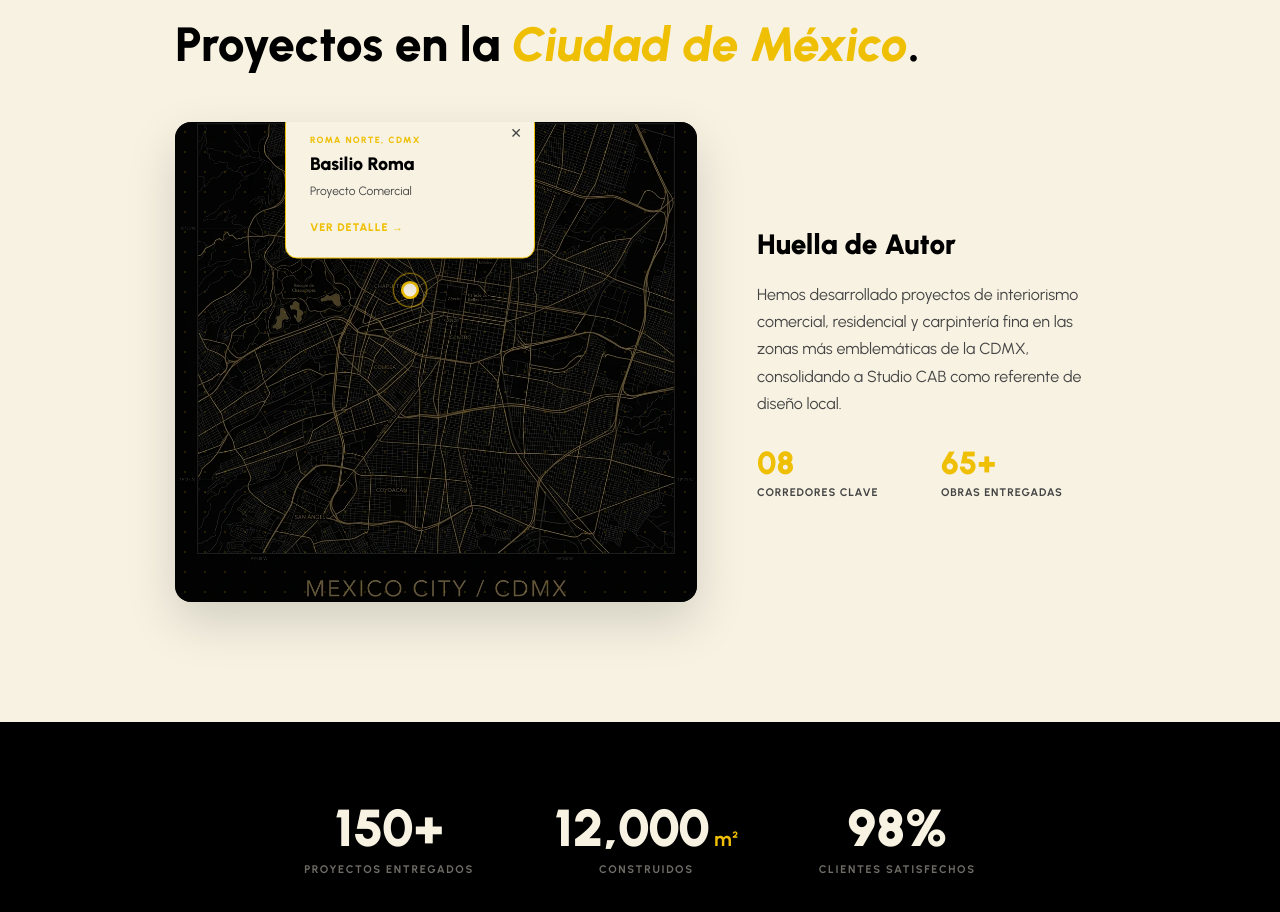
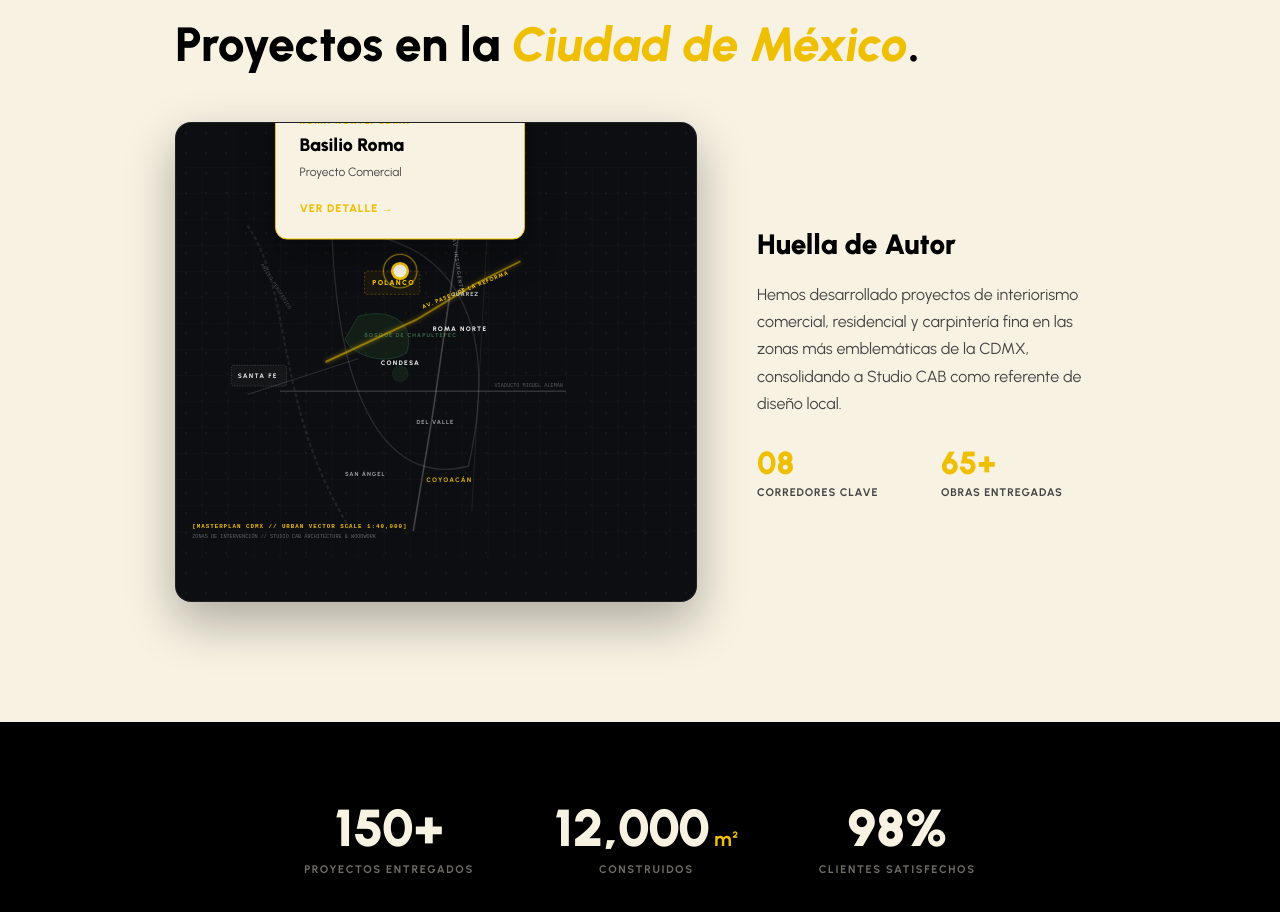
Before and after one commit to LucaFront-End/studio-cab-2, a React (Vite) app: page /proyectos in a window 1280 px wide. Shown: the part 1602-2514 px from the top of the page. Built offline with nearby package versions, Linux system fonts and the light colour scheme; no server answers; a web font is replaced by a local one.

Commit message:
feat: implement real architectural vector SVG map of CDMX with authentic avenues and neighborhood labels

```diff
--- /dev/null
+++ b/src/components/CdmxVectorMap.css
@@ -0,0 +1,10 @@
+.cdmx-vector-svg {
+  position: absolute;
+  inset: 0;
+  width: 100%;
+  height: 100%;
+  object-fit: cover;
+  pointer-events: none;
+  border-radius: 16px;
+  user-select: none;
+}
--- /dev/null
+++ b/src/components/CdmxVectorMap.jsx
@@ -0,0 +1,194 @@
+import './CdmxVectorMap.css';
+
+export default function CdmxVectorMap() {
+  return (
+    <svg
+      viewBox="0 0 800 600"
+      className="cdmx-vector-svg"
+      xmlns="http://www.w3.org/2000/svg"
+      aria-label="Mapa Vectorial de Proyectos CDMX Studio CAB"
+    >
+      <defs>
+        {/* Fine Architectural Grid Pattern */}
+        <pattern id="cdmxGrid" width="40" height="40" patternUnits="userSpaceOnUse">
+          <path d="M 40 0 L 0 0 0 40" fill="none" stroke="rgba(255, 255, 255, 0.04)" strokeWidth="1" />
+          <circle cx="40" cy="40" r="1" fill="rgba(239, 191, 4, 0.2)" />
+        </pattern>
+
+        {/* Glow Effects */}
+        <linearGradient id="reformaGlow" x1="0%" y1="0%" x2="100%" y2="100%">
+          <stop offset="0%" stopColor="#efbf04" stopOpacity="0.9" />
+          <stop offset="50%" stopColor="#efbf04" stopOpacity="0.5" />
+          <stop offset="100%" stopColor="#efbf04" stopOpacity="0.1" />
+        </linearGradient>
+
+        <filter id="svgGlow" x="-20%" y="-20%" width="140%" height="140%">
+          <feGaussianBlur stdDeviation="3" result="blur" />
+          <feMerge>
+            <feMergeNode in="blur" />
+            <feMergeNode in="SourceGraphic" />
+          </feMerge>
+        </filter>
+      </defs>
+
+      {/* 1. Base Map Background & Grid */}
+      <rect width="800" height="600" fill="#0d0e11" rx="16" />
+      <rect width="800" height="600" fill="url(#cdmxGrid)" rx="16" />
+
+      {/* 2. Topography / Parks */}
+      {/* Bosque de Chapultepec */}
+      <path
+        d="M 280 230 C 330 215, 370 240, 355 285 C 330 305, 275 295, 260 265 Z"
+        fill="#131e17"
+        stroke="rgba(46, 117, 74, 0.4)"
+        strokeWidth="1.5"
+      />
+      <text x="290" y="262" fill="#386e4b" fontSize="8.5" fontWeight="700" letterSpacing="1.8">
+        BOSQUE DE CHAPULTEPEC
+      </text>
+
+      {/* Parque México & España (Condesa) */}
+      <circle cx="345" cy="318" r="12" fill="#131e17" stroke="rgba(46, 117, 74, 0.3)" strokeWidth="1" />
+
+      {/* 3. Major CDMX Avenues (Arterias Principales) */}
+      {/* Anillo Periférico */}
+      <path
+        d="M 110 90 C 180 190, 150 370, 270 560"
+        fill="none"
+        stroke="rgba(255, 255, 255, 0.08)"
+        strokeWidth="3.5"
+        strokeDasharray="6 4"
+      />
+      <text x="130" y="150" fill="rgba(255, 255, 255, 0.25)" fontSize="8" fontFamily="monospace" transform="rotate(58 130 150)">
+        ANILLO PERIFÉRICO
+      </text>
+
+      {/* Circuito Interior Ring */}
+      <path
+        d="M 240 100 C 430 100, 500 240, 450 460 C 340 490, 250 390, 240 100 Z"
+        fill="none"
+        stroke="rgba(255, 255, 255, 0.12)"
+        strokeWidth="2"
+      />
+
+      {/* Av. Paseo de la Reforma (Gold Glow) */}
+      <path
+        d="M 230 300 L 370 235 L 460 180 L 530 145"
+        fill="none"
+        stroke="url(#reformaGlow)"
+        strokeWidth="3"
+        filter="url(#svgGlow)"
+      />
+      <text x="380" y="218" fill="#efbf04" fontSize="8.5" fontWeight="800" letterSpacing="1.5" transform="rotate(-22 380 218)">
+        AV. PASEO DE LA REFORMA
+      </text>
+
+      {/* Av. Insurgentes Sur / Norte */}
+      <path
+        d="M 440 70 L 415 240 L 395 380 L 365 560"
+        fill="none"
+        stroke="rgba(255, 255, 255, 0.22)"
+        strokeWidth="2.5"
+      />
+      <text x="425" y="110" fill="rgba(255, 255, 255, 0.4)" fontSize="8" fontWeight="700" letterSpacing="1.5" transform="rotate(82 425 110)">
+        AV. INSURGENTES
+      </text>
+
+      {/* Viaducto Miguel Alemán */}
+      <path
+        d="M 160 345 L 600 345"
+        fill="none"
+        stroke="rgba(255, 255, 255, 0.15)"
+        strokeWidth="2"
+      />
+      <text x="490" y="338" fill="rgba(255, 255, 255, 0.3)" fontSize="8" fontFamily="monospace">
+        VIADUCTO MIGUEL ALEMÁN
+      </text>
+
+      {/* Eje Central Lázaro Cárdenas */}
+      <path
+        d="M 480 80 L 455 530"
+        fill="none"
+        stroke="rgba(255, 255, 255, 0.08)"
+        strokeWidth="1.5"
+      />
+
+      {/* Av. Constituyentes (Santa Fe Connector) */}
+      <path
+        d="M 280 295 L 110 350"
+        fill="none"
+        stroke="rgba(255, 255, 255, 0.12)"
+        strokeWidth="2"
+      />
+
+      {/* 4. Real CDMX Zones & Neighborhood Labels */}
+      {/* POLANCO */}
+      <g transform="translate(290, 160)">
+        <rect x="0" y="0" width="85" height="36" fill="rgba(239, 191, 4, 0.05)" stroke="rgba(239, 191, 4, 0.4)" strokeDasharray="3 3" rx="4" />
+        <text x="12" y="22" fill="#efbf04" fontSize="11" fontWeight="900" letterSpacing="2">
+          POLANCO
+        </text>
+      </g>
+
+      {/* ROMA NORTE */}
+      <g transform="translate(395, 252)">
+        <text x="0" y="0" fill="#ffffff" fontSize="10" fontWeight="800" letterSpacing="2" opacity="0.9">
+          ROMA NORTE
+        </text>
+      </g>
+
+      {/* CONDESA */}
+      <g transform="translate(315, 305)">
+        <text x="0" y="0" fill="#ffffff" fontSize="10" fontWeight="800" letterSpacing="2" opacity="0.9">
+          CONDESA
+        </text>
+      </g>
+
+      {/* JUÁREZ / CUAUHTÉMOC */}
+      <g transform="translate(425, 198)">
+        <text x="0" y="0" fill="rgba(255, 255, 255, 0.75)" fontSize="9" fontWeight="700" letterSpacing="1.5">
+          JUÁREZ
+        </text>
+      </g>
+
+      {/* SANTA FE */}
+      <g transform="translate(85, 305)">
+        <rect x="0" y="0" width="85" height="32" fill="rgba(255, 255, 255, 0.03)" stroke="rgba(255, 255, 255, 0.25)" strokeDasharray="2 2" rx="4" />
+        <text x="10" y="20" fill="rgba(255, 255, 255, 0.85)" fontSize="10" fontWeight="800" letterSpacing="2">
+          SANTA FE
+        </text>
+      </g>
+
+      {/* DEL VALLE */}
+      <g transform="translate(370, 395)">
+        <text x="0" y="0" fill="rgba(255, 255, 255, 0.6)" fontSize="9" fontWeight="700" letterSpacing="1.5">
+          DEL VALLE
+        </text>
+      </g>
+
+      {/* COYOACÁN */}
+      <g transform="translate(385, 485)">
+        <text x="0" y="0" fill="#efbf04" fontSize="10" fontWeight="800" letterSpacing="2" opacity="0.85">
+          COYOACÁN
+        </text>
+      </g>
+
+      {/* SAN ÁNGEL */}
+      <g transform="translate(260, 475)">
+        <text x="0" y="0" fill="rgba(255, 255, 255, 0.6)" fontSize="9" fontWeight="700" letterSpacing="1.5">
+          SAN ÁNGEL
+        </text>
+      </g>
+
+      {/* 5. Architectural HUD Elements */}
+      <g transform="translate(25, 555)">
+        <text x="0" y="0" fill="#efbf04" fontSize="9" fontFamily="monospace" fontWeight="700" letterSpacing="1.5">
+          [MASTERPLAN CDMX // URBAN VECTOR SCALE 1:40,000]
+        </text>
+        <text x="0" y="16" fill="rgba(255, 255, 255, 0.35)" fontSize="8" fontFamily="monospace">
+          ZONAS DE INTERVENCIÓN // STUDIO CAB ARCHITECTURE & WOODWORK
+        </text>
+      </g>
+    </svg>
+  );
+}
--- a/src/pages/ProjectsPage.css
+++ b/src/pages/ProjectsPage.css
@@ -218,27 +218,18 @@
 .pp-map-visual {
   position: relative;
   height: 480px;
-  background: var(--colors--theme-black);
+  background: #0d0e11;
   border-radius: 16px;
   overflow: hidden;
-  box-shadow: 0 20px 50px rgba(0,0,0,0.15);
-}
-
-.pp-map-bg-img {
-  position: absolute;
-  inset: 0;
-  width: 100%;
-  height: 100%;
-  object-fit: cover;
-  opacity: 0.65;
-  filter: contrast(1.1) brightness(0.85);
-  pointer-events: none;
+  box-shadow: 0 20px 50px rgba(0,0,0,0.3);
+  border: 1px solid rgba(255, 255, 255, 0.08);
 }
 
 .pp-map-grid-overlay {
   position: absolute;
   inset: 0;
-  opacity: 0.15;
+  opacity: 0.05;
+  pointer-events: none;
   background-image:
     radial-gradient(var(--colors--theme-orange) 1px, transparent 1px),
     linear-gradient(rgba(255,255,255,0.05) 1px, transparent 1px),
--- a/src/pages/ProjectsPage.jsx
+++ b/src/pages/ProjectsPage.jsx
@@ -6,18 +6,19 @@ import './ProjectsPage.css';
 
 import { useWixCMSData } from '../hooks/useWixCMS';
 import { resolveWixImage } from '../lib/wixCMS';
+import CdmxVectorMap from '../components/CdmxVectorMap';
 
 const filters = ['Todos', 'Comercial', 'Residencial', 'Carpintería'];
 
 const rawMapHotspots = [
-  { lat: '35%', lng: '45%' },
-  { lat: '45%', lng: '35%' },
-  { lat: '25%', lng: '25%' },
-  { lat: '65%', lng: '15%' },
-  { lat: '20%', lng: '55%' },
-  { lat: '85%', lng: '60%' },
-  { lat: '30%', lng: '40%' },
-  { lat: '60%', lng: '50%' },
+  { lat: '31%', lng: '43%' },
+  { lat: '43%', lng: '53%' },
+  { lat: '51%', lng: '43%' },
+  { lat: '34%', lng: '56%' },
+  { lat: '52%', lng: '16%' },
+  { lat: '65%', lng: '50%' },
+  { lat: '80%', lng: '52%' },
+  { lat: '78%', lng: '36%' },
 ];
 
 export default function ProjectsPage() {
@@ -150,8 +151,8 @@ export default function ProjectsPage() {
 
           <div className={`pp-map-container ${mapVis ? 'in-view' : ''}`}>
             <div className="pp-map-visual">
-              {/* Map vector background image */}
-              <img src="/cdmx_dark_map.webp" alt="Mapa de Ubicaciones CDMX Studio CAB" className="pp-map-bg-img" />
+              {/* Architectural Vector SVG Map of CDMX */}
+              <CdmxVectorMap />
               {/* Styled background grid representing the map */}
               <div className="pp-map-grid-overlay" />
 
```
